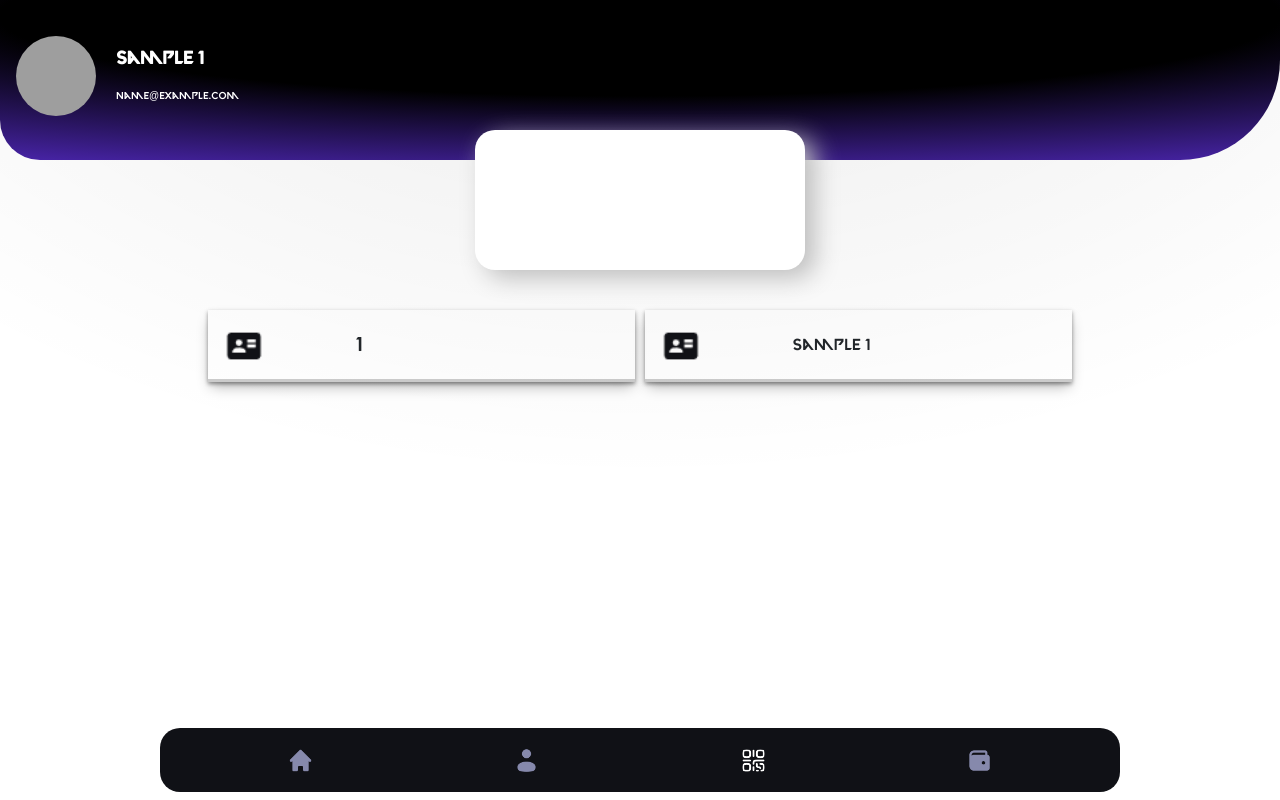
After one commit to Kingroyers/PROYECTOAPP, a PHP site: page /ProyectoAPP/View/PerfilUsuario.php in a window 1280 px wide. The commit adds this page. Run offline with PHP 8.4, Linux system fonts and the light colour scheme; the visitor is signed in with stand-in values (Sample User, id 1); data that the repository does not hold is empty; some libraries are stand-ins or nearby versions; grey boxes are pictures that could not be loaded.

Commit message:
adelanto de view perfil

```diff
--- a/Controller/loginController.php
+++ b/Controller/loginController.php
@@ -34,6 +34,7 @@ class loginController
                     $_SESSION['nombre_usuario'] = $datos['nombre_usuario'];
                     $_SESSION['apellido'] = $datos['apellido'];
                     $_SESSION['id_usuario'] = $datos['id_usuario'];
+                    $_SESSION['correo'] = $datos['correo'];
                     $_SESSION['foto_usuario'] = $datos['foto_usuario'];
 
 
--- a/Model/LoginModel.php
+++ b/Model/LoginModel.php
@@ -29,6 +29,7 @@ class LoginModel
             $_SESSION['id_login'] = $row->id_login;
             $_SESSION['nombre_usuario'] = $row->nombre_usuario;
             $_SESSION['id_usuario'] = $row->id_usuario;
+            $_SESSION['correo'] = $row->correo;
             $_SESSION['foto_usuario'] = $row->foto_usuario;
 
             if ($row['correo'] == $correo && $row['contraseña'] == $contraseña) {
--- /dev/null
+++ b/View/PerfilUsuario.php
@@ -0,0 +1,97 @@
+<!DOCTYPE html>
+<html lang="en">
+
+<head>
+    <meta charset="UTF-8">
+    <meta name="viewport" content="width=device-width, initial-scale=1.0">
+    <link rel="stylesheet" href="https://cdn.jsdelivr.net/npm/bootstrap-icons/font/bootstrap-icons.css">
+    <link rel="stylesheet" href="../src/css/bootstrap.min.css">
+    <link rel="stylesheet" href="../src/estilos.css">
+    <base href="http://localhost/ProyectoAPP/">
+    <title>Perfil Usuario</title>
+</head>
+<style>
+    .fondo-perfil {
+        z-index: -10;
+        background: radial-gradient(125% 125% at 50% 10%, #000 40%, #63e 100%);
+        border-radius: 0px 0px 100px 40px;
+
+    }
+</style>
+
+<body class="d-flex position-relative align-items-center bg-white flex-column" style="height: 100vh;">
+
+    <div class="fondo-perfil  position-relative" style=" height: 160px; width: 100%; display: flex; justify-content: center;">
+
+
+        <div class="col-12" style="  height: auto; position: absolute; bottom: 24px; padding: 1em;">
+
+            <div class="d-flex flex-row align-items-center" style="gap: 20px;">
+                <div style="width: 80px; height: 80px; margin: 10px solid #ffffff;">
+                    <?php
+                    include_once __DIR__ . '/../Controller/loginController.php';
+
+                    $login = new loginController;
+                    $login->mostrarFotoUsuario();
+                    ?>
+
+                </div>
+
+                <div class="" style="gap: 0;">
+                    <p style="font-size: 18px ;margin-top: 15px; color: #fff; font-weight: 600;"><?php echo $_SESSION['nombre_usuario'] . ' ' . $_SESSION['apellido'] ?> </p>
+                    <p style="font-size: 10px ; color: #fff;"><?php echo $_SESSION['correo'] ?></p>
+                </div>
+
+            </div>
+
+        </div>
+
+            <div class="position-absolute" style="border-radius: 20px; width: 330px; height: 140px; z-index: 1000; bottom: -110px; background: #fff; box-shadow: 10px 8px 24px #bebebe;">
+
+            </div>
+
+    </div>
+
+
+
+        <div class=" d-flex justify-content-center align-items-center  w-100" style="margin-top: 150px;">
+
+            <div class="container-xxl position-relative d-flex flex-column">
+
+                <main style="height: auto; ">
+
+                 <div class="row d-flex justify-content-center align-items-center" style="gap: 10px;">
+
+                    <div class="col-sm-4 col-11 d-flex flex-row align-items-center" style="padding: 1em; box-shadow: rgba(0, 0, 0, 0.4) 0px 2px 4px, rgba(0, 0, 0, 0.3) 0px 7px 13px -3px, rgba(0, 0, 0, 0.2) 0px -3px 0px inset;">
+                        <div class="col-4">
+                            <img src="src/img/inconos/CartaID.png" alt="cartaid" style="width: 40px; height: 40px;">
+                        </div>
+                        <div class="col-8" style="font-size: 20px;">
+                            <?php echo $_SESSION['id_usuario']; ?>
+                        </div>
+                    </div>
+                    <div class="col-sm-4 col-11 d-flex flex-row align-items-center" style="padding: 1em; box-shadow: rgba(0, 0, 0, 0.4) 0px 2px 4px, rgba(0, 0, 0, 0.3) 0px 7px 13px -3px, rgba(0, 0, 0, 0.2) 0px -3px 0px inset;">
+                        <div class="col-4">
+                            <img src="src/img/inconos/CartaID.png" alt="cartaid" style="width: 40px; height: 40px;">
+                        </div>
+                        <div class="col-8">
+                            <?php echo $_SESSION['nombre_usuario'].'   '.$_SESSION['apellido']; ?>
+                        </div>
+                    </div>
+
+                 </div>
+
+                </main>
+
+
+
+
+
+                <?php include '../View/componentes/menu.html' ?>
+            </div>
+
+
+        </div>
+</body>
+
+</html>
--- a/View/componentes/menu.html
+++ b/View/componentes/menu.html
@@ -2,7 +2,7 @@
 style=" align-self: center; gap: 10px; bottom: 8px; color: white; border-radius: 20px;  height: 7vh; padding: 2em; background: #101116;">
 
 <a href="../ProyectoAPP/Dashboard.php"><img src="src/img/inconos/icons-Home.png" alt=""></a>
-<a href="#"><img src="src/img/inconos/user-icons2.png" alt=""></a>
+<a href="../ProyectoAPP/View/PerfilUsuario.php"><img src="src/img/inconos/user-icons2.png" alt=""></a>
 <a href="../ProyectoApp/View/Acceso.php"><img src="src/img/inconos/QR-icons.png" alt=""></a>
 <a href="../ProyectoApp/View/PlanesPagos.php"><img src="src/img/inconos/MdiWalletBifold.png" alt=""></a>
 </div>
--- a/dashboard.php
+++ b/dashboard.php
@@ -24,7 +24,7 @@ $controller->eliminarAsistenciasDomingo();
 
 <body class="d-flex position-relative align-items-center bg-white flex-column">
 
-    <!---Barra principal-->
+
     <?php include '../ProyectoAPP/View/componentes/barraPrincipal.php' ?>
 
     <?php #echo '<pre>';
@@ -38,7 +38,7 @@ $controller->eliminarAsistenciasDomingo();
         <div class="container-xxl position-relative d-flex flex-column">
 
 
-            <main style="height: auto">
+            <main style="height: auto;">
 
 
                 <a href="View/ClasesView.php" class="text-black text-decoration-none">
```
Also changed, not shown: src/img/inconos/CartaID.png (added), 1 other file.
